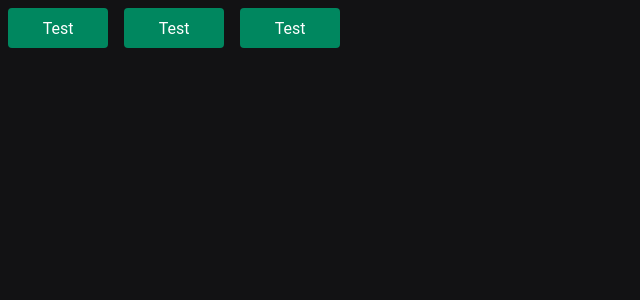
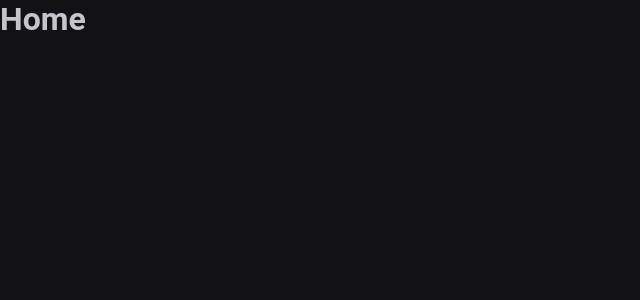
Before and after one commit to danilosalvador/ignite-timer, a React app: page / in a window 1280 px wide. Shown: the top 300 px of the page, without its empty margins (0-640 px from the left). Built offline with nearby package versions, Linux system fonts and the light colour scheme; the HTML template or start-up script is replaced by a standard one.

Commit message:
Páginas e rotas - React Router DOM

```diff
--- a/package.json
+++ b/package.json
@@ -12,6 +12,7 @@
   "dependencies": {
     "react": "^18.3.1",
     "react-dom": "^18.3.1",
+    "react-router-dom": "^6.26.1",
     "styled-components": "^6.1.12"
   },
   "devDependencies": {
--- a/src/App.tsx
+++ b/src/App.tsx
@@ -1,5 +1,6 @@
 import { ThemeProvider } from 'styled-components'
-import { Button } from './components/Button'
+import { Router } from './Router'
+
 import { defaultTheme } from './styles/theme/default'
 import { GlobalStyle } from './styles/global'
 
@@ -7,10 +8,7 @@
   return (
     <ThemeProvider theme={defaultTheme}>
       <GlobalStyle />
-
-      <Button variant="primary" />
-      <Button variant="secondary" />
-      <Button />
+      <Router />
     </ThemeProvider>
   )
 }
--- /dev/null
+++ b/src/Router.tsx
@@ -0,0 +1,15 @@
+import { Routes, Route, BrowserRouter } from 'react-router-dom'
+
+import { Home } from './pages/Home'
+import { History } from './pages/History'
+
+export function Router() {
+    return (
+        <BrowserRouter>
+            <Routes>
+                <Route path='/' element={<Home />} />
+                <Route path='/history' element={<History />} />
+            </Routes>
+        </BrowserRouter>
+    )
+}
--- a/src/components/Button.styles.ts
+++ /dev/null
@@ -1,18 +0,0 @@
-import styled from 'styled-components'
-
-export type ButtonVariantType = 'primary' | 'secondary'
-
-interface ButtonContainerProps {
-  variant: ButtonVariantType
-}
-
-export const ButtonContainer = styled.button<ButtonContainerProps>`
-  width: 100px;
-  height: 40px;
-  border-radius: 4px;
-  border: 0;
-  margin: 8px;
-
-  background-color: ${(props) => props.theme['green-500']};
-  color: ${(props) => props.theme.white};
-`
--- a/src/components/Button.tsx
+++ /dev/null
@@ -1,9 +0,0 @@
-import { ButtonContainer, ButtonVariantType } from './Button.styles'
-
-interface ButtonProps {
-  variant?: ButtonVariantType
-}
-
-export function Button({ variant = 'primary' }: ButtonProps) {
-  return <ButtonContainer variant={variant}>Test</ButtonContainer>
-}
--- /dev/null
+++ b/src/pages/History.tsx
@@ -0,0 +1,3 @@
+export function History() {
+    return <h1>History</h1>
+}
--- /dev/null
+++ b/src/pages/Home.tsx
@@ -0,0 +1,3 @@
+export function Home() {
+    return <h1>Home</h1>
+}
```
Also changed, not shown: 1 other file (tests, documents, lock files or other folders).
